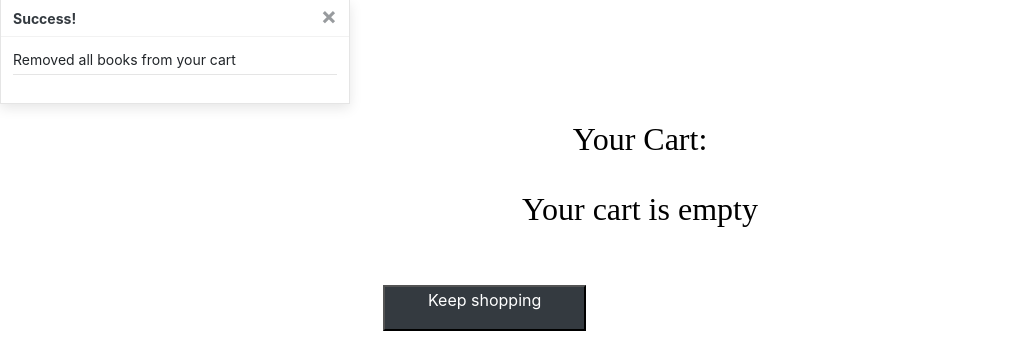
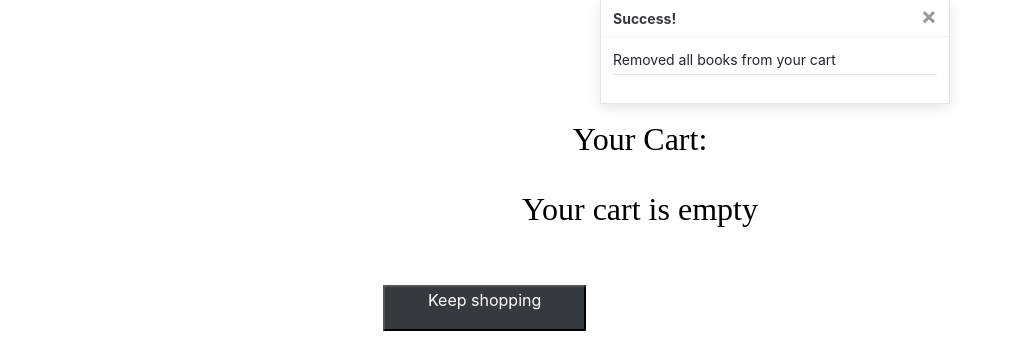
Before and after one commit to HoLaw77/CI-Project-5.2, a Django app: page /order/remove_all in a window 1280 px wide. Shown: the part 88-428 px from the top of the page, without its empty margins (0-1013 px from the left). Run offline with Django 3.2, Linux system fonts and the light colour scheme; some libraries are stand-ins or nearby versions; some web fonts are replaced.

Commit message:
Add style to toast

```diff
--- a/static/css/style.css
+++ b/static/css/style.css
@@ -90,6 +90,11 @@ main{
 
 }
 
+.message-container{
+    margin-left: 600px;
+    z-index: 999999999;
+}
+
 .login-button{
 
     margin-top: 100px;
@@ -139,6 +144,8 @@ main{
     }
 }
 
+
+
 @media only screen and (max-width: 600px)  {
     .social-media-icon>li {
         display: block;
```
